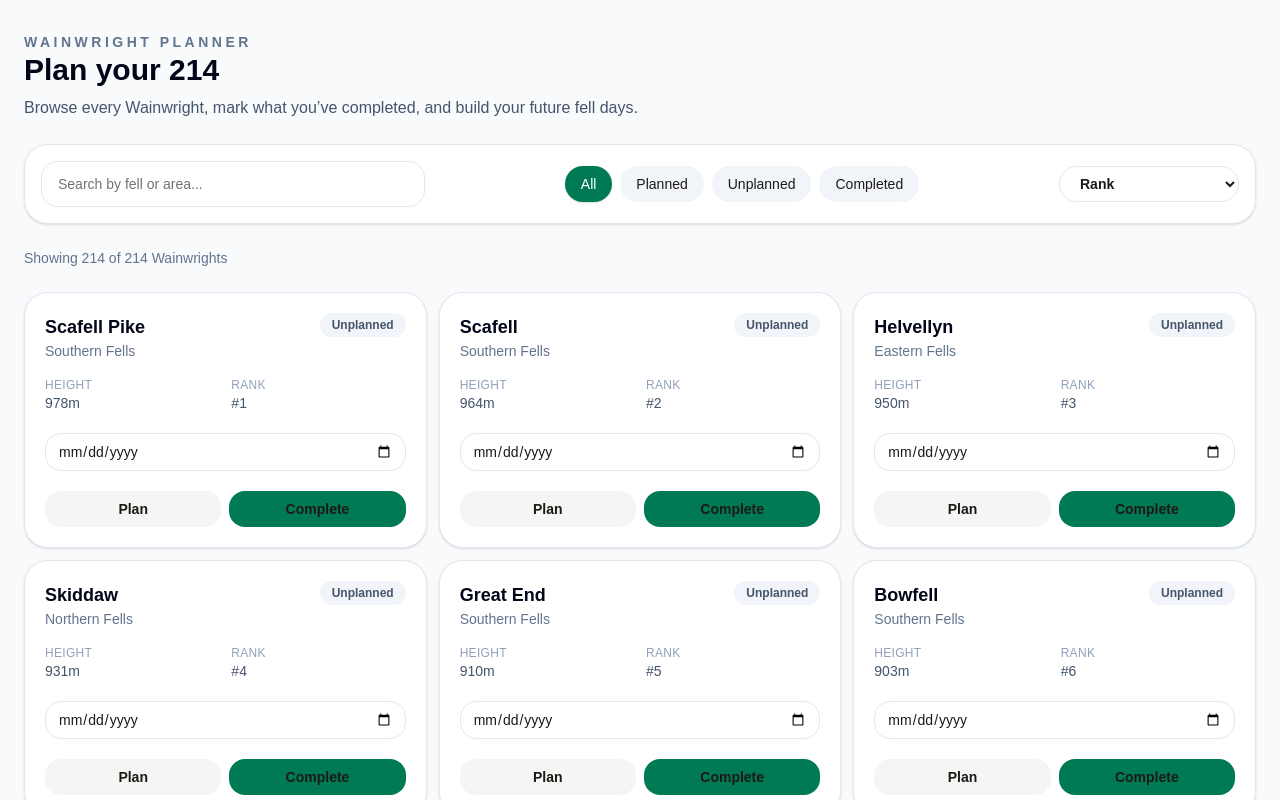
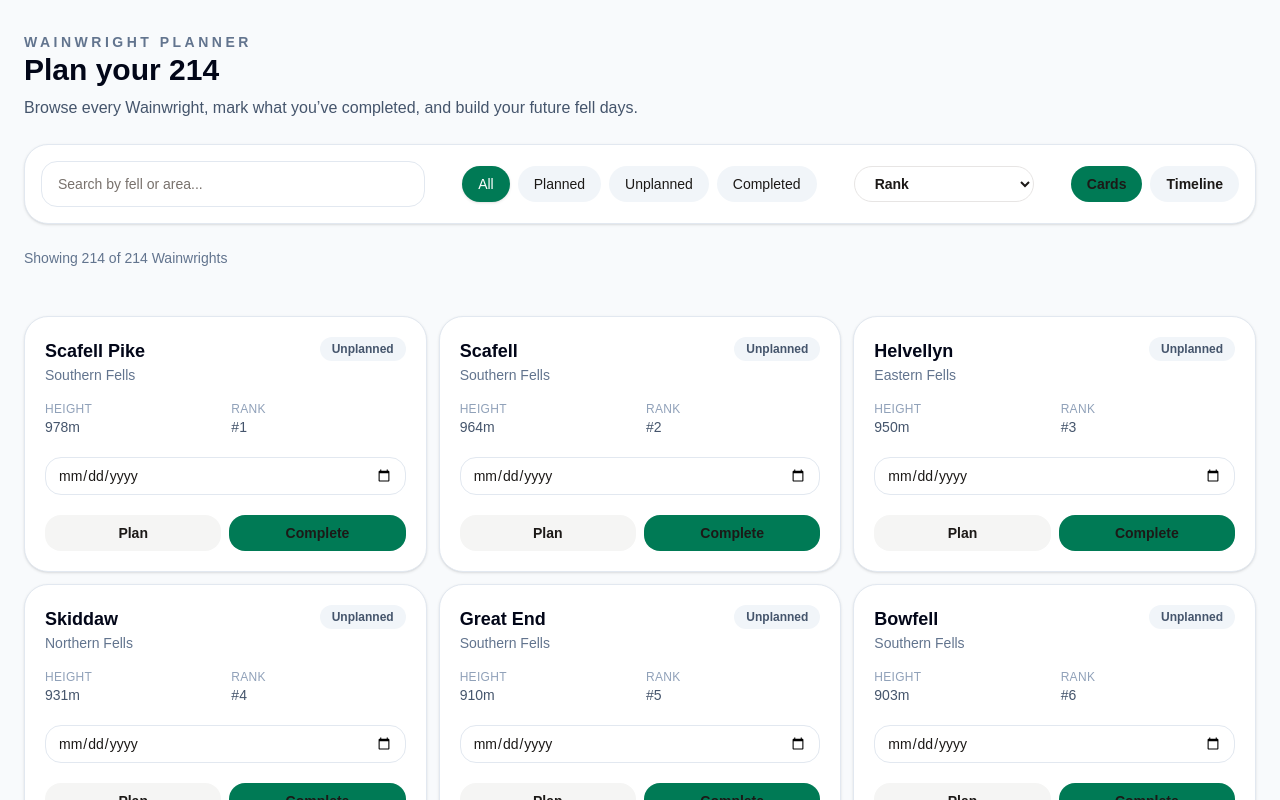
Before and after one commit to tambrulee/wainwright-tracker, a Next.js app: page /fells in a window 1280 px wide. Shown: the top 800 px of the page. Built offline with nearby package versions, Linux system fonts and the light colour scheme.

Commit message:
Schedule feature

```diff
--- a/components/fells/FellPlanner.tsx
+++ b/components/fells/FellPlanner.tsx
@@ -2,6 +2,7 @@
 
 import { useMemo, useState } from "react";
 import type { Wainwright } from "@/types/wainwright";
+
 
 type StatusFilter = "all" | "planned" | "unplanned" | "completed";
 
@@ -22,6 +23,7 @@ type Props = {
 
 type SortOption = "planned-date" | "height-high" | "height-low" | "a-z" | "rank";
 
+type ViewMode = "cards" | "timeline";
 
 export default function FellPlanner({
   fells,
@@ -32,6 +34,7 @@ export default function FellPlanner({
   const [status, setStatus] = useState<StatusFilter>("all");
   const [search, setSearch] = useState("");
   const [sort, setSort] = useState<SortOption>("rank");
+  const [viewMode, setViewMode] = useState<ViewMode>("cards");
 
   const filteredFells = useMemo(() => {
     return fells
@@ -63,6 +66,17 @@ export default function FellPlanner({
         return a.heightRank - b.heightRank;
       });
   }, [fells, search, status, sort]);
+
+  const groupedByDate = useMemo(() => {
+    return filteredFells.reduce<Record<string, PlannerFell[]>>((groups, fell) => {
+      const key = fell.plannedDate || "Unscheduled";
+
+      if (!groups[key]) groups[key] = [];
+      groups[key].push(fell);
+
+      return groups;
+    }, {});
+  }, [filteredFells]);
 
   return (
     <section className="space-y-6">
@@ -119,12 +133,74 @@ export default function FellPlanner({
           <option value="height-low">Height: low to high</option>
           <option value="a-z">A-Z</option>
         </select>
+
+        <div className="flex gap-2">
+          {(["cards", "timeline"] as ViewMode[]).map((mode) => (
+            <button
+              key={mode}
+              onClick={() => setViewMode(mode)}
+              className={`rounded-full px-4 py-2 text-sm font-semibold capitalize ${
+                viewMode === mode
+                  ? "bg-emerald-700 text-white"
+                  : "bg-slate-100 text-slate-700 hover:bg-slate-200"
+              }`}
+            >
+              {mode}
+            </button>
+          ))}
+        </div>
       </div>
 
       <div className="text-sm text-slate-500">
         Showing {filteredFells.length} of {fells.length} Wainwrights
       </div>
 
+      {viewMode === "timeline" ? (
+        <div className="space-y-6">
+          {Object.entries(groupedByDate).map(([date, dateFells]) => (
+            <section
+              key={date}
+              className="rounded-3xl border border-slate-200 bg-white p-5 shadow-sm"
+            >
+              <h2 className="text-lg font-bold text-slate-950">
+                {date === "Unscheduled"
+                  ? "Unscheduled"
+                  : new Date(date).toLocaleDateString("en-GB", {
+                      weekday: "long",
+                      day: "numeric",
+                      month: "long",
+                      year: "numeric",
+                    })}
+              </h2>
+
+              <p className="mt-1 text-sm text-slate-500">
+                {dateFells.length} Wainwright{dateFells.length === 1 ? "" : "s"}
+              </p>
+
+              <div className="mt-4 grid gap-3 md:grid-cols-2 xl:grid-cols-3">
+                {dateFells.map((fell) => (
+                  <article
+                    key={fell.id}
+                    className="rounded-2xl border border-slate-100 bg-slate-50 p-4"
+                  >
+                    <p className="font-bold text-slate-950">{fell.name}</p>
+                    <p className="text-sm text-slate-500">{fell.section}</p>
+                    <p className="mt-2 text-sm text-slate-600">
+                      {fell.heightM}m · Rank #{fell.heightRank}
+                    </p>
+                  </article>
+                ))}
+              </div>
+            </section>
+          ))}
+        </div>
+      ) : (
+        <div className="grid gap-3 md:grid-cols-2 xl:grid-cols-3">
+          {/* your existing card map goes here */}
+        </div>
+      )}
+
+      {/* Grouped Fells */}
       <div className="grid gap-3 md:grid-cols-2 xl:grid-cols-3">
         {filteredFells.map((fell) => (
           <article
@@ -172,7 +248,7 @@ export default function FellPlanner({
               </div>
             </div>
 
-                          <input
+              <input
                 type="date"
                 value={fell.plannedDate ?? ""}
                 onChange={(e) => onUpdatePlannedDate?.(fell.id, e.target.value)}
```
